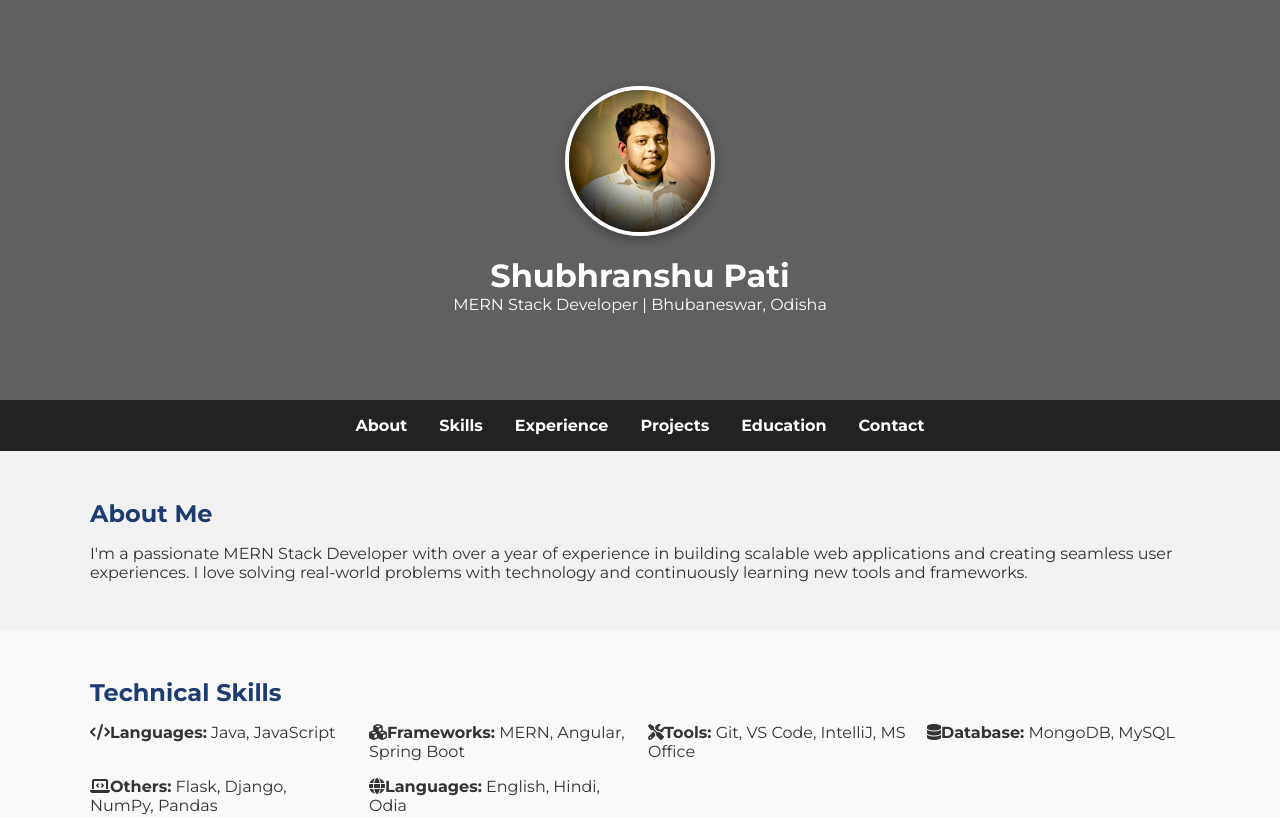
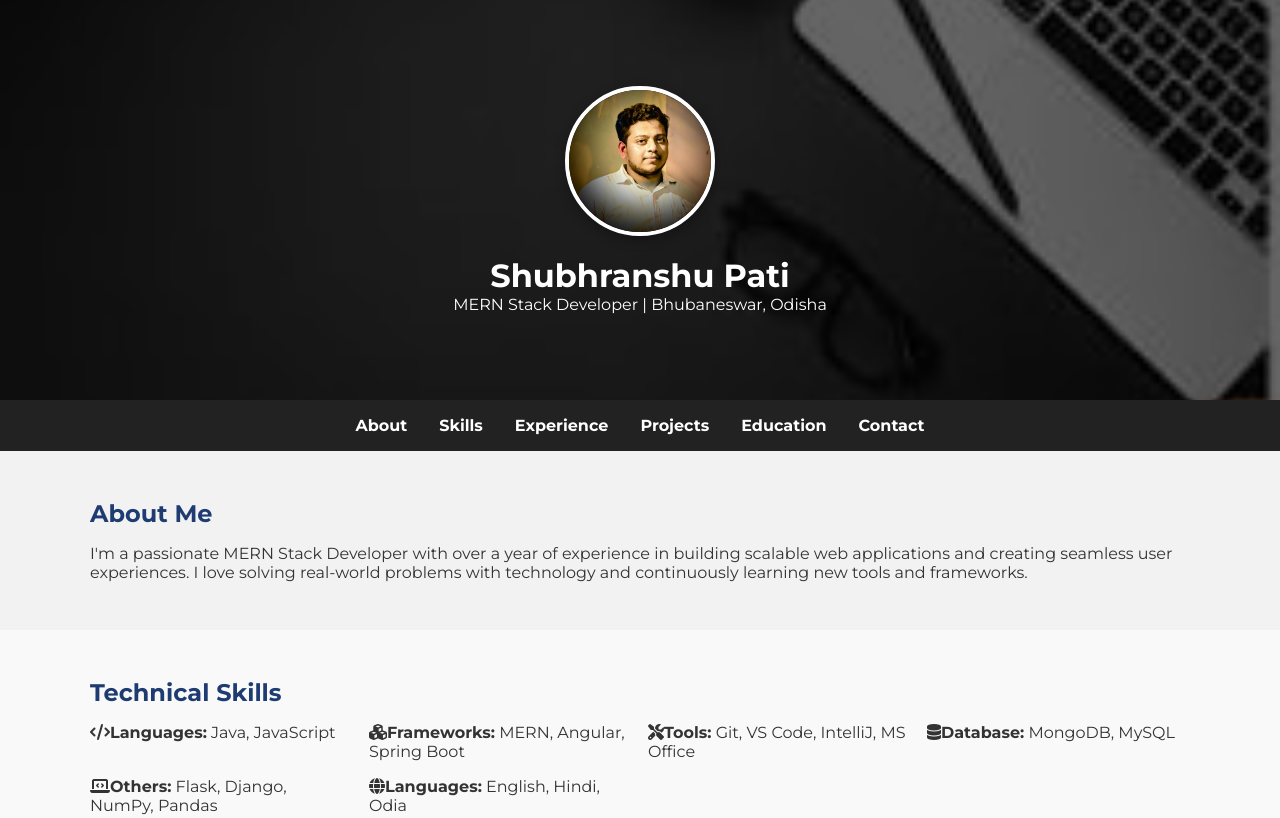
Before and after one commit to Shubhranshu9/portfollio, a plain HTML site: page index.html in a window 1280 px wide. Shown: the top 818 px of the page. Drawn offline with Linux system fonts and the light colour scheme; a script that the page names is missing; files whose address does not match are found by name.

Commit message:
Update style.css

```diff
--- a/style.css
+++ b/style.css
@@ -14,7 +14,7 @@
 
   .hero-section {
     position: relative;
-    background-image: url('images/bg-img1.jpeg'); /* <- Add your background image path */
+    background-image: url('bg-img1.jpeg'); /* <- Add your background image path */
     background-size: cover;
     background-position: center;
     height: 50vh;
```
